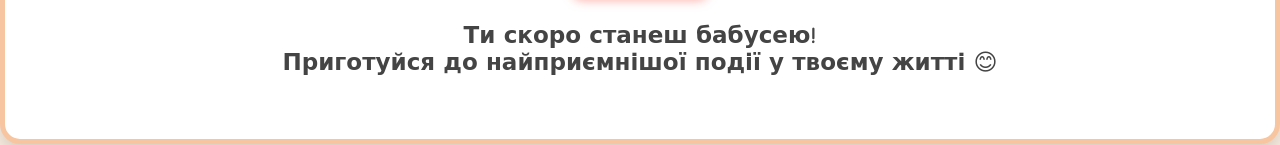
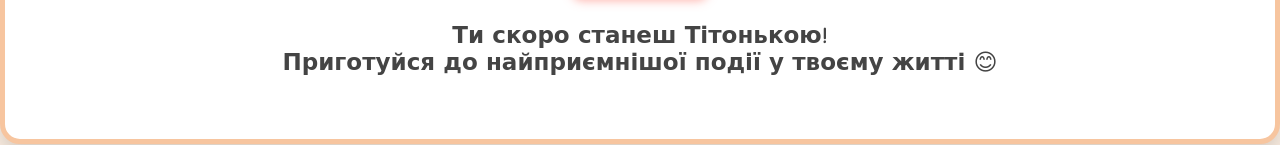
Before and after one commit to Nazarka0302/-, a plain HTML site: page index.html in a window 1280 px wide. Both pictures are taken after a click on the button "Дізнатись більше". Shown: the part 478-623 px from the top of the page. Drawn offline with Linux system fonts and the light colour scheme.

Commit message:
Update index.html

```diff
--- a/index.html
+++ b/index.html
@@ -91,7 +91,7 @@
     <p>Натисни, щоб дізнатись більше!</p>
     <button id="btnMore">Дізнатись більше</button>
     <div class="extra-message" id="extraMsg">
-      <p><strong>Ти скоро станеш бабусею!<br>Приготуйся до найприємнішої події у твоєму житті 😊</strong></p>
+      <p><strong>Ти скоро станеш Тітонькою!<br>Приготуйся до найприємнішої події у твоєму житті 😊</strong></p>
     </div>
   </div>
 
```
